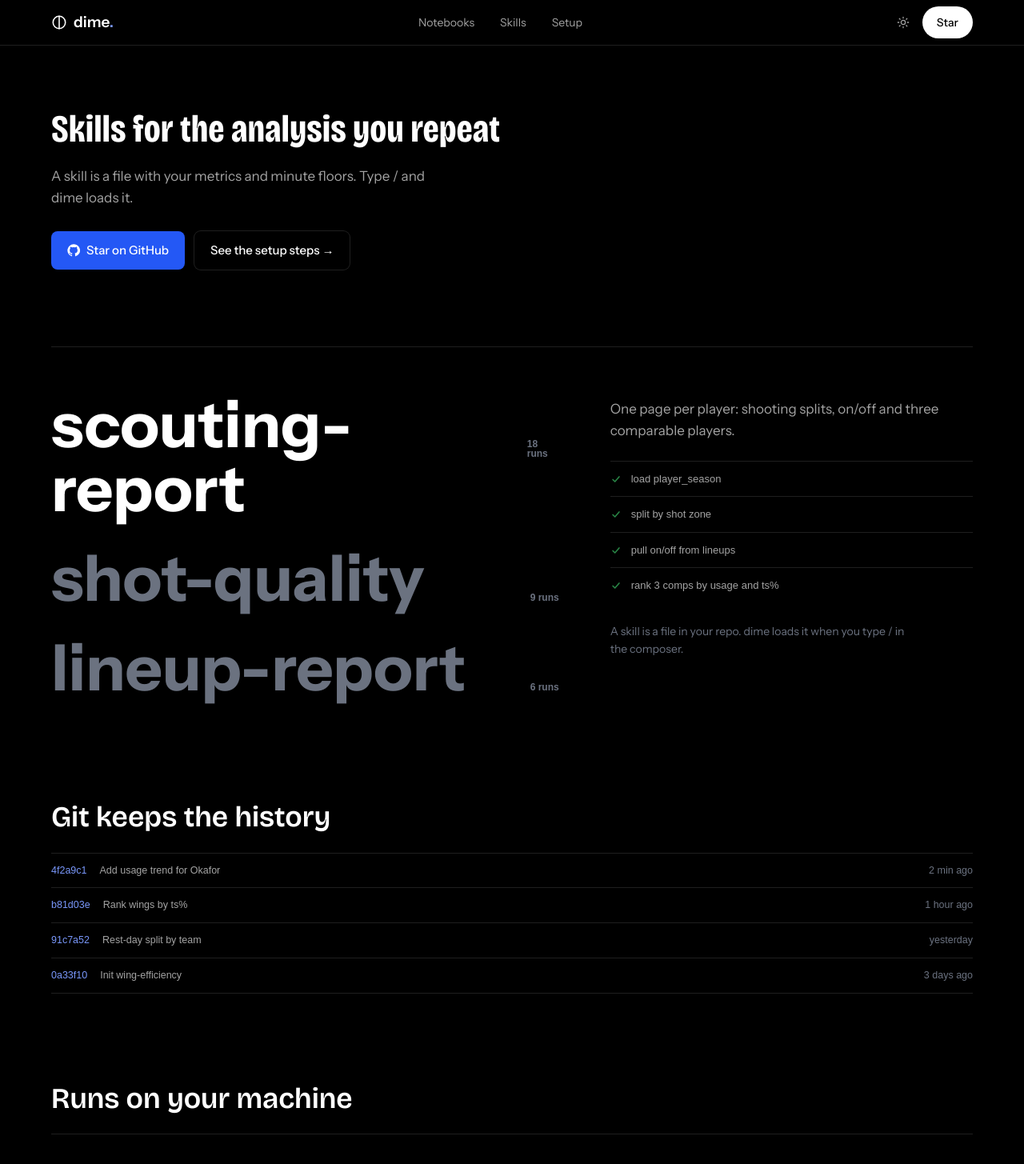
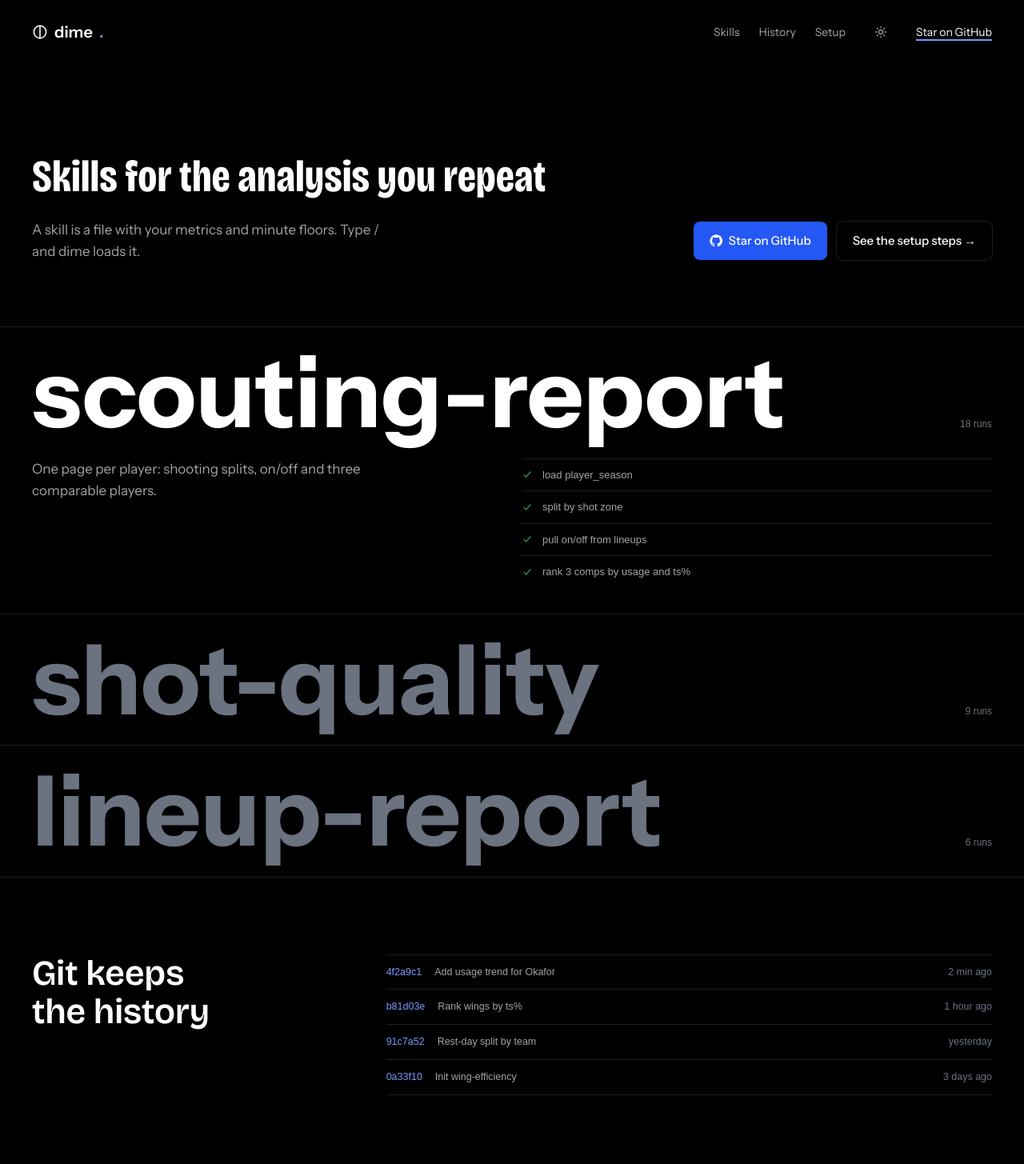
Before and after one commit to mythiipanda/mythiipanda.github.io, a Next.js app in the folder apps/dime-variants/: page /g in a window 1280 px wide. Shown: the top 1455 px of the page at 80% size. Built offline with nearby package versions, Linux system fonts and the light colour scheme; a web font is replaced by a local one.

Commit message:
variants: lattice, specimen and nav passes

```diff
--- a/apps/dime-variants/app/e/page.tsx
+++ b/apps/dime-variants/app/e/page.tsx
@@ -1,28 +1,43 @@
 "use client";
 
 import { useState } from "react";
-import { CapTable } from "@/components/v/features";
-import { BarNav, Cta, FaqList, Foot, Page, SetupRows } from "@/components/v/kit";
+import { hero } from "@/lib/variants";
+import { Page, Cta } from "@/components/v/kit";
+import { ThemeToggle } from "@/components/landing/Nav";
+import { Logo, ButtonLink } from "@/components/landing/ui";
 import { tables, schema } from "@/components/workbench/data";
 import { NumberFlow } from "@/components/ui/number-flow";
-import { copy } from "@/lib/copy";
-import { hero } from "@/lib/variants";
+import { CapTable } from "@/components/v/features";
+import { copy, REPO } from "@/lib/copy";
+
+const cell = "border-b border-line";
 
 export default function E() {
   const [sel, setSel] = useState(0);
   return (
     <Page v="e">
-      <BarNav />
-      <main className="mx-auto max-w-[1200px] px-5 md:px-6">
-        <section className="grid gap-8 pt-14 md:grid-cols-[1.3fr_1fr] md:items-end md:pt-20">
-          <h1 className="text-[40px] leading-[44px] md:text-[64px] md:leading-[66px]">{hero.e.h1}</h1>
-          <div><p className="mb-6 text-[17px] leading-[27px] text-ink-2">{hero.e.sub}</p><Cta /></div>
+      <div className="mx-auto max-w-[1320px] border-x border-line">
+        <header className={`grid grid-cols-[1fr_auto] md:grid-cols-[240px_1fr_auto_auto] ${cell}`}>
+          <a href="#top" aria-label="dime home" className="flex h-14 items-center border-r border-line px-5"><Logo /></a>
+          <nav className="hidden items-center gap-8 px-6 font-mono text-[12px] text-ink-2 md:flex">
+            <a href="#warehouse" className="hover:text-ink">warehouse</a><a href="#skills" className="hover:text-ink">features</a><a href="#self-host" className="hover:text-ink">setup</a>
+          </nav>
+          <div className="flex items-center border-l border-line px-2"><ThemeToggle /></div>
+          <div className="flex items-center border-l border-line px-3"><ButtonLink href={REPO} variant="primary" size="pill">Star on GitHub</ButtonLink></div>
+        </header>
+        <section className={`grid md:grid-cols-[240px_1fr] ${cell}`}>
+          <div className="hidden border-r border-line p-5 font-mono text-[11px] leading-[18px] text-ink-3 md:block">nba.duckdb<br />5 tables<br />267,237 rows<br />refreshed today</div>
+          <div className="px-5 py-14 md:px-10 md:py-24">
+            <h1 className="max-w-[900px] text-[38px] md:text-[72px]">{hero.e.h1}</h1>
+            <p className="mt-6 max-w-[520px] text-[16px] leading-[26px] text-ink-2">{hero.e.sub}</p>
+            <div className="mt-8"><Cta /></div>
+          </div>
         </section>
-        <section id="notebooks" className="mt-14 grid gap-px overflow-hidden rounded-[14px] bg-line shadow-[0_0_0_1px_var(--line)] md:mt-20 md:grid-cols-[1.6fr_1fr]">
-          <div className="bg-canvas">
-            <div className="grid grid-cols-[1fr_auto_auto] gap-6 border-b border-line bg-field px-5 py-3 font-mono text-[11px] text-ink-3 md:grid-cols-[1fr_110px_70px_110px]"><span>table</span><span className="text-right">rows</span><span className="hidden text-right md:block">cols</span><span className="hidden text-right md:block">refreshed</span></div>
+        <section id="warehouse" className={`grid md:grid-cols-[1.6fr_1fr] ${cell}`}>
+          <div className="md:border-r md:border-line">
+            <div className={`grid grid-cols-[1fr_auto] gap-6 bg-field px-5 py-3 font-mono text-[11px] text-ink-3 md:grid-cols-[1fr_110px_70px_110px] ${cell}`}><span>table</span><span className="text-right">rows</span><span className="hidden text-right md:block">cols</span><span className="hidden text-right md:block">refreshed</span></div>
             {tables.map((t, i) => (
-              <button key={t.name} type="button" onClick={() => setSel(i)} className={`grid w-full grid-cols-[1fr_auto_auto] gap-6 border-b border-line px-5 py-5 text-left transition-colors last:border-b-0 md:grid-cols-[1fr_110px_70px_110px] md:py-6 ${sel === i ? "bg-hover" : "hover:bg-hover"}`}>
+              <button key={t.name} type="button" onClick={() => setSel(i)} className={`grid w-full grid-cols-[1fr_auto] gap-6 border-b border-line px-5 py-5 text-left transition-colors last:border-b-0 md:grid-cols-[1fr_110px_70px_110px] md:py-6 ${sel === i ? "bg-hover" : "hover:bg-hover"}`}>
                 <span className="font-mono text-[18px] text-ink md:text-[22px]">{t.name}</span>
                 <span className="text-right font-mono text-[14px] tabular-nums text-ink-2">{t.rows}</span>
                 <span className="hidden text-right font-mono text-[14px] tabular-nums text-ink-2 md:block">{t.cols}</span>
@@ -30,9 +45,9 @@ export default function E() {
               </button>
             ))}
           </div>
-          <div className="bg-canvas p-6">
+          <div className="border-t border-line p-6 md:border-t-0">
             <div className="mb-4 font-mono text-[12px] text-ink-3">{tables[sel].name}</div>
-            <div className="flex items-baseline gap-2"><NumberFlow value={Number(tables[sel].rows.replace(/,/g, ""))} className="font-display text-[44px] leading-[48px]" /><span className="text-[14px] text-ink-3">rows</span></div>
+            <div className="flex items-baseline gap-2"><NumberFlow value={Number(tables[sel].rows.replace(/,/g, ""))} className="font-mono text-[40px] leading-[44px]" /><span className="text-[14px] text-ink-3">rows</span></div>
             <div className="mt-6">
               {schema.map(([c, t]) => (
                 <div key={c} className="flex justify-between border-t border-line py-2 font-mono text-[12.5px]"><span className="text-ink">{c}</span><span className="text-ink-3">{t}</span></div>
@@ -40,10 +55,25 @@ export default function E() {
             </div>
           </div>
         </section>
-        <CapTable />
-        <h2 className="mb-6 mt-20 text-[28px] leading-[34px] md:mt-28 md:text-[36px]">Runs on your machine</h2><SetupRows /><FaqList />
-      </main>
-      <div className="mt-24"><Foot /></div>
+        <div className="px-5 md:px-10"><CapTable /></div>
+        <section id="self-host" className={`mt-20 grid md:grid-cols-[240px_1fr] ${cell} border-t border-line`}>
+          <h2 className="border-b border-line p-5 text-[20px] md:border-b-0 md:border-r">Runs on your machine</h2>
+          <ol>
+            {copy.host.commands.map((c, i) => (
+              <li key={c} className={`flex items-baseline gap-5 px-5 py-5 md:px-10 ${i < 2 ? cell : ""}`}><span className="font-mono text-[12px] text-ink-3">0{i + 1}</span><code className="font-mono text-[14px] text-ink md:text-[17px]">{c}</code></li>
+            ))}
+          </ol>
+        </section>
+        <section className={`grid md:grid-cols-[240px_1fr] ${cell}`}>
+          <h2 className="border-b border-line p-5 text-[20px] md:border-b-0 md:border-r">Questions</h2>
+          <dl>
+            {copy.faq.map((f, i) => (
+              <div key={f.id} className={`px-5 py-6 md:px-10 ${i < copy.faq.length - 1 ? cell : ""}`}><dt className="text-[16px] font-medium">{f.question}</dt><dd className="mt-2 max-w-[600px] text-[14px] leading-[22px] text-ink-2">{f.answer}</dd></div>
+            ))}
+          </dl>
+        </section>
+        <footer className="flex items-center justify-between px-5 py-6 font-mono text-[12px] text-ink-3"><Logo size={15} /><a href={REPO} className="hover:text-ink">github.com/mythiipanda/dime</a></footer>
+      </div>
     </Page>
   );
 }
--- a/apps/dime-variants/app/g/page.tsx
+++ b/apps/dime-variants/app/g/page.tsx
@@ -1,51 +1,68 @@
 "use client";
 
 import { useState } from "react";
+import { hero } from "@/lib/variants";
+import { Page, Cta, SetupRows, FaqList } from "@/components/v/kit";
+import { ThemeToggle } from "@/components/landing/Nav";
 import { CommitRows } from "@/components/v/features";
-import { BarNav, Cta, FaqList, Foot, Page, SetupRows } from "@/components/v/kit";
 import { skills } from "@/components/workbench/data";
 import { Tick } from "@/components/workbench/Primitives";
-import { copy } from "@/lib/copy";
-import { hero } from "@/lib/variants";
+import { DimeMark } from "@/components/product/DimeMark";
+import { REPO } from "@/lib/copy";
 
 export default function G() {
   const [sel, setSel] = useState(0);
-  const s = skills[sel];
   return (
     <Page v="g">
-      <BarNav />
-      <main className="mx-auto max-w-[1200px] px-5 md:px-6">
-        <section className="pt-14 md:pt-20">
-          <h1 className="max-w-[760px] text-[34px] leading-[38px] md:text-[48px] md:leading-[52px]">{hero.g.h1}</h1>
-          <p className="mt-5 max-w-[500px] text-[17px] leading-[27px] text-ink-2">{hero.g.sub}</p>
-          <div className="mt-7"><Cta /></div>
-        </section>
-        <section id="skills" className="mt-16 grid gap-10 border-t border-line pt-10 md:mt-24 md:grid-cols-[1.4fr_1fr] md:gap-16">
-          <ul>
-            {skills.map((k, i) => (
-              <li key={k.name}>
-                <button type="button" onClick={() => setSel(i)} onMouseEnter={() => setSel(i)} className={`skill-name flex w-full items-baseline justify-between gap-4 py-3 text-left font-display text-[44px] leading-[1.0] transition-colors duration-150 md:py-4 md:text-[80px] ${sel === i ? "text-ink" : "text-ink-3 hover:text-ink-2"}`}>
-                  <span className="">{k.name}</span>
-                  <span className="font-mono text-[12px] text-ink-3">{k.runs} runs</span>
-                </button>
-              </li>
-            ))}
-          </ul>
-          <div className="md:pt-6">
-            <p className="text-[17px] leading-[27px] text-ink-2">{s.text}</p>
-            <ol className="mt-6">
-              {s.steps.map((st) => (
-                <li key={st} className="flex items-center gap-3 border-t border-line py-3 font-mono text-[13px] text-ink-2"><Tick />{st}</li>
-              ))}
-            </ol>
-            <p className="mt-6 text-[14px] leading-[22px] text-ink-3">A skill is a file in your repo. dime loads it when you type / in the composer.</p>
+      <header className="flex items-center justify-between px-5 py-5 md:px-10">
+        <a href="#top" aria-label="dime home" className="flex items-center gap-2 font-display text-[20px] font-semibold"><DimeMark size={20} />dime<span className="text-[var(--cobalt-tx)]">.</span></a>
+        <div className="flex items-center gap-6 text-[14px] text-ink-2">
+          <a href="#skills" className="hidden hover:text-ink md:block">Skills</a>
+          <a href="#history" className="hidden hover:text-ink md:block">History</a>
+          <a href="#self-host" className="hidden hover:text-ink md:block">Setup</a>
+          <ThemeToggle />
+          <a href={REPO} className="text-ink underline decoration-[var(--cobalt-tx)] decoration-2 underline-offset-4">Star on GitHub</a>
+        </div>
+      </header>
+      <main>
+        <section className="px-5 pb-10 pt-16 md:px-10 md:pt-28">
+          <h1 className="max-w-[1000px] text-[34px] leading-[38px] md:text-[56px] md:leading-[58px]">{hero.g.h1}</h1>
+          <div className="mt-6 flex flex-col gap-6 md:flex-row md:items-center md:justify-between">
+            <p className="max-w-[460px] text-[17px] leading-[27px] text-ink-2">{hero.g.sub}</p>
+            <Cta />
           </div>
         </section>
-        <section id="notebooks" className="mt-20 md:mt-28"><h2 className="mb-6 text-[28px] leading-[34px] md:text-[36px]">Git keeps the history</h2><CommitRows /></section>
-        <div><h2 className="mb-6 mt-20 text-[28px] leading-[34px] md:mt-28 md:text-[36px]">Runs on your machine</h2><SetupRows /></div>
-        <FaqList />
+        <section id="skills" className="mt-10 border-t border-line">
+          {skills.map((k, i) => (
+            <div key={k.name} className="border-b border-line px-5 md:px-10">
+              <button type="button" onClick={() => setSel(i)} onMouseEnter={() => setSel(i)} className={`skill-name flex w-full items-baseline justify-between gap-4 py-4 text-left font-display text-[13vw] leading-[0.95] transition-colors duration-150 md:py-6 md:text-[9.5vw] ${sel === i ? "text-ink" : "text-ink-3"}`}>
+                <span>{k.name}</span>
+                <span className="font-mono text-[12px] font-normal text-ink-3">{k.runs} runs</span>
+              </button>
+              <div className={`grid transition-[grid-template-rows] duration-300 ${sel === i ? "grid-rows-[1fr]" : "grid-rows-[0fr]"}`}>
+                <div className="overflow-hidden">
+                  <div className="grid gap-6 pb-8 md:grid-cols-[1fr_1fr]">
+                    <p className="max-w-[420px] text-[17px] leading-[27px] text-ink-2">{k.text}</p>
+                    <ol>
+                      {k.steps.map((st) => (<li key={st} className="flex items-center gap-3 border-t border-line py-2.5 font-mono text-[13px] text-ink-2"><Tick />{st}</li>))}
+                    </ol>
+                  </div>
+                </div>
+              </div>
+            </div>
+          ))}
+        </section>
+        <section id="history" className="px-5 pt-24 md:px-10">
+          <div className="grid gap-8 md:grid-cols-[1fr_2fr] md:gap-16">
+            <h2 className="text-[32px] leading-[36px] md:text-[44px] md:leading-[48px]">Git keeps the history</h2>
+            <CommitRows />
+          </div>
+        </section>
+        <section className="px-5 pt-24 md:px-10"><SetupRows /><FaqList /></section>
       </main>
-      <div className="mt-24"><Foot /></div>
+      <footer className="mt-24 overflow-hidden px-5 pb-6 md:px-10">
+        <div className="font-display text-[34vw] font-bold leading-[0.8] text-ink md:text-[26vw]">dime<span className="text-[var(--cobalt-tx)]">.</span></div>
+      </footer>
     </Page>
   );
 }
--- a/apps/dime-variants/app/h/page.tsx
+++ b/apps/dime-variants/app/h/page.tsx
@@ -1,5 +1,5 @@
 import { FeatureStack } from "@/components/v/features";
-import { BarNav, CobaltBand, Cta, FaqList, Foot, Frame, Page, SetupRows } from "@/components/v/kit";
+import { CenterNav, CobaltBand, Cta, FaqList, Foot, Frame, Page, SetupRows } from "@/components/v/kit";
 import Workbench from "@/components/workbench/Workbench";
 import { Kbd } from "@/components/ui/kbd";
 
@@ -12,9 +12,9 @@ const asks = [
 export default function H() {
   return (
     <Page v="h">
-      <BarNav />
+      <CenterNav />
       <main className="mx-auto max-w-[1320px] px-5 md:px-6">
-        <section className="pt-12 md:pt-16">
+        <section className="pt-28 md:pt-36">
           <h1 className="text-[56px] leading-[52px] md:text-[136px] md:leading-[128px]"><span className="md:whitespace-nowrap">The open-source</span> analyst<span className="block text-ink-2">for NBA data<span className="text-[var(--cobalt-tx)]">.</span></span></h1>
           <div className="mt-10 grid gap-8 border-t border-line pt-8 md:mt-14 md:grid-cols-[1fr_auto] md:items-center">
             <div className="flex h-14 items-center gap-3 rounded-[12px] bg-field px-5 shadow-[0_0_0_1px_var(--line-strong)]"><span className="flex-1 truncate text-[16px] text-ink-3">Ask a question, or press <Kbd>/</Kbd> for skills</span></div>
--- a/apps/dime-variants/app/i/page.tsx
+++ b/apps/dime-variants/app/i/page.tsx
@@ -1,9 +1,11 @@
 "use client";
 
 import { useEffect, useRef, useState } from "react";
-import { BarNav, Cta, FaqList, Foot, Frame, Page, SetupRows } from "@/components/v/kit";
+import { Cta, FaqList, Foot, Frame, Page, SetupRows } from "@/components/v/kit";
 import Workbench, { type Tab } from "@/components/workbench/Workbench";
-import { copy } from "@/lib/copy";
+import { copy, REPO } from "@/lib/copy";
+import { ThemeToggle } from "@/components/landing/Nav";
+import { Logo, ButtonLink } from "@/components/landing/ui";
 import { hero } from "@/lib/variants";
 
 const steps: { tab: Tab; title: string; text: string }[] = [
@@ -25,7 +27,17 @@ export default function I() {
   }, []);
   return (
     <Page v="i">
-      <BarNav />
+      <header className="sticky top-0 z-30 border-b border-line bg-canvas/95 backdrop-blur">
+        <nav className="mx-auto flex h-14 max-w-[1200px] items-center justify-between gap-4 px-5 md:px-6">
+          <a href="#top" aria-label="dime home"><Logo /></a>
+          <ol className="hidden items-center gap-1 md:flex">
+            {steps.map((s, n) => (
+              <li key={s.title}><a href="#notebooks" className={`flex h-8 items-center gap-2 rounded-full px-3 text-[13px] transition-colors ${active === n ? "bg-hover-2 text-ink" : "text-ink-3 hover:text-ink"}`}><span className="font-mono text-[11px]">0{n + 1}</span>{s.title}</a></li>
+            ))}
+          </ol>
+          <div className="flex items-center gap-1"><ThemeToggle /><ButtonLink href={REPO} variant="primary" size="pill">Star on GitHub</ButtonLink></div>
+        </nav>
+      </header>
       <main className="mx-auto max-w-[1200px] px-5 md:px-6">
         <section className="pt-14 md:pt-20">
           <h1 className="max-w-[820px] text-[40px] leading-[44px] md:text-[68px] md:leading-[70px]">{hero.i.h1}</h1>
--- a/apps/dime-variants/app/j/page.tsx
+++ b/apps/dime-variants/app/j/page.tsx
@@ -3,7 +3,7 @@
 import { hero } from "@/lib/variants";
 import { useEffect, useState } from "react";
 import { CommitRows, SkillRows } from "@/components/v/features";
-import { BarNav, Cta, FaqList, Foot, Page, SetupRows } from "@/components/v/kit";
+import { RunNav, Cta, FaqList, Foot, Page, SetupRows } from "@/components/v/kit";
 import { NumberFlow } from "@/components/ui/number-flow";
 import { Notebook } from "@/components/workbench/Workbench";
 import { copy } from "@/lib/copy";
@@ -20,7 +20,7 @@ export default function J() {
   useEffect(() => { const t = setTimeout(() => setOn(true), 400); return () => clearTimeout(t); }, []);
   return (
     <Page v="j">
-      <BarNav />
+      <RunNav label="sample run / wing-efficiency / 2025" />
       <main className="mx-auto max-w-[1200px] px-5 md:px-6">
         <section className="pt-14 md:pt-20">
           <h1 className="max-w-[820px] text-[38px] leading-[42px] md:text-[56px] md:leading-[58px]">{hero.j.h1}</h1>
--- a/apps/dime-variants/components/v/kit.tsx
+++ b/apps/dime-variants/components/v/kit.tsx
@@ -119,3 +119,29 @@ export function DockNav() {
     </nav>
   );
 }
+
+export function CenterNav({ max = "max-w-[1320px]" }: { max?: string }) {
+  return (
+    <header className="absolute inset-x-0 top-0 z-30">
+      <nav className={`mx-auto grid h-16 w-full ${max} grid-cols-[1fr_auto_1fr] items-center px-5 md:px-6`}>
+        <div className="hidden gap-6 text-[14px] text-ink-2 md:flex">
+          {links.map((l) => (<a key={l.label} href={l.href} className="transition-colors hover:text-ink">{l.label}</a>))}
+        </div>
+        <a href="#top" aria-label="dime home" className="col-start-2 justify-self-center"><Logo /></a>
+        <div className="col-start-3 flex items-center justify-self-end gap-1"><ThemeToggle /><ButtonLink href={REPO} variant="ink" size="pill">Star on GitHub</ButtonLink></div>
+      </nav>
+    </header>
+  );
+}
+
+export function RunNav({ label }: { label: string }) {
+  return (
+    <header className="border-b-[3px] border-[var(--cobalt)]">
+      <nav className="mx-auto flex h-14 w-full max-w-[1200px] items-center justify-between px-5 md:px-6">
+        <a href="#top" aria-label="dime home"><Logo /></a>
+        <span className="hidden font-mono text-[12px] text-ink-3 md:block">{label}</span>
+        <div className="flex items-center gap-1"><ThemeToggle /><ButtonLink href={REPO} variant="ink" size="pill">Star on GitHub</ButtonLink></div>
+      </nav>
+    </header>
+  );
+}
```
Also changed, not shown: apps/dime-variants/app/f/page.tsx (+4 -3 lines).
